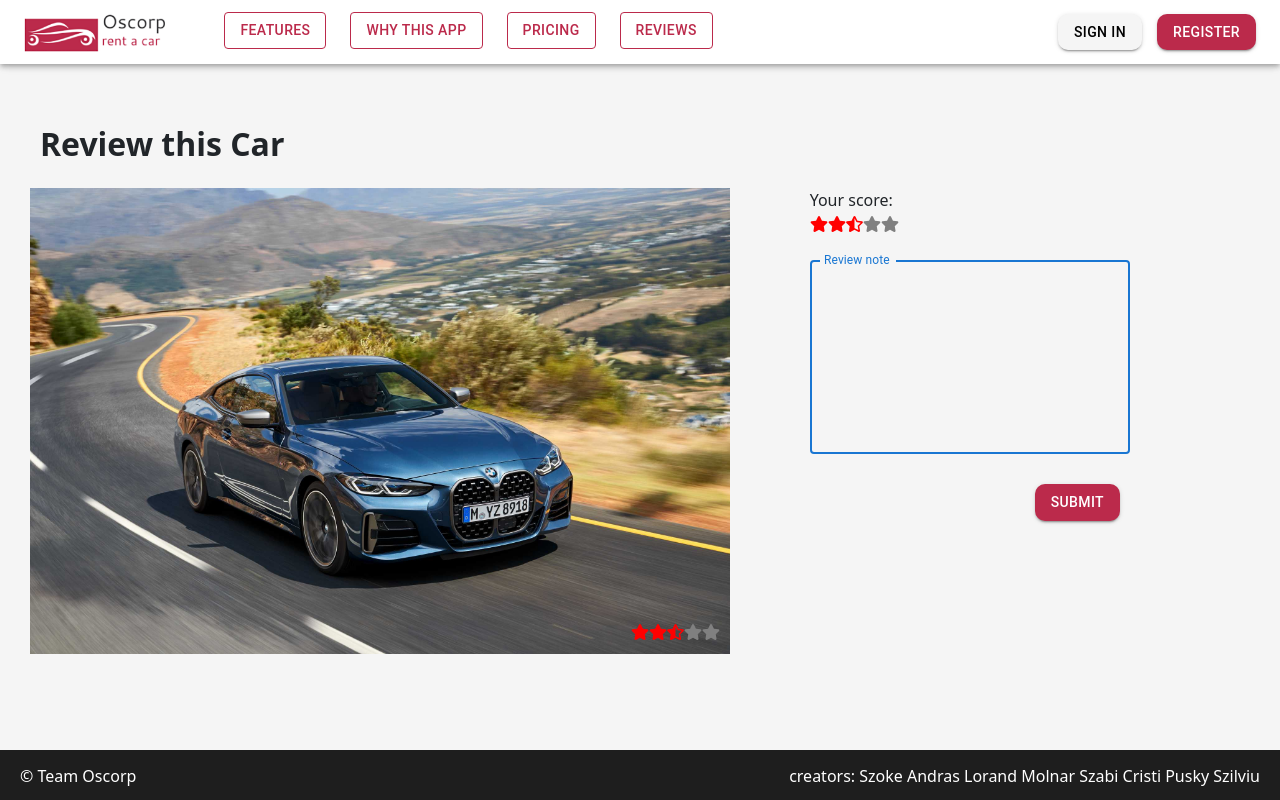
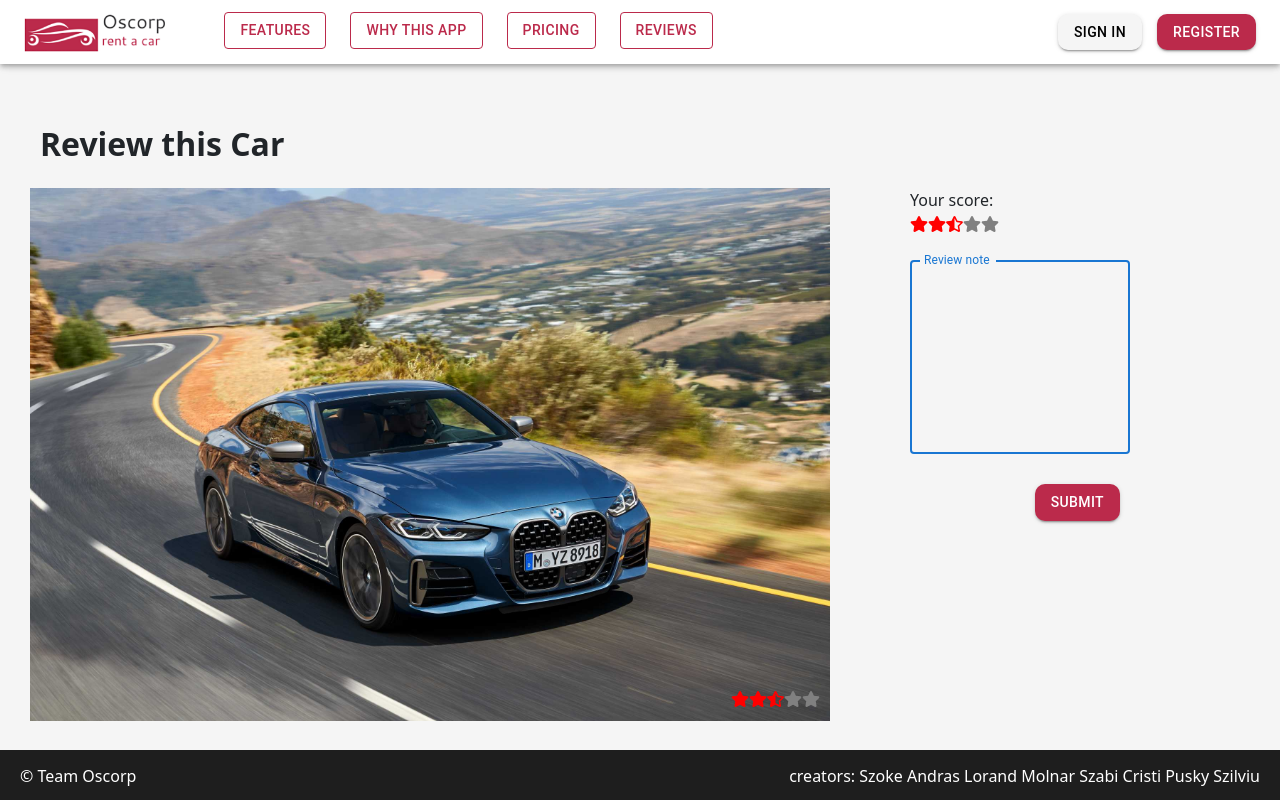
Before and after one commit to ISilviu/Hackathon-Oscorp, a React (Create React App) app: page /reviews in a window 1280 px wide. Built offline with nearby package versions, Linux system fonts and the light colour scheme; what apollo-link-rest would draw is missing.

Commit message:
- fixed footer position

```diff
--- a/src/app/pages/account-page/AccountPage.css
+++ b/src/app/pages/account-page/AccountPage.css
@@ -4,7 +4,7 @@
 
 .Content {
   display: grid;
-  grid-template-columns: auto auto;
+  grid-template-columns: 0.5fr 1fr;
 }
 
 .userSettings {
--- a/src/app/pages/reviews-page/ReviewsPage.css
+++ b/src/app/pages/reviews-page/ReviewsPage.css
@@ -1,6 +1,6 @@
 .ImageContainer {
   position: relative;
-  width: 100%;
+  width: 100vh;
 }
 
 .Head {
--- a/src/app/pages/reviews-page/ReviewsPage.js
+++ b/src/app/pages/reviews-page/ReviewsPage.js
@@ -26,7 +26,7 @@ const ReviewsPage = () => {
                         </Button> */}
                         <img src="images/placeholder.jpg"
                             alt="car being reviewed"
-                            style={{ width: '100%', height: '100%' }}
+                            style={{ width: '100%', height: '100%', maxWidth: "100vh" }}
                         />
                         <ReviewStars absolute={true} score={2.65} />
                         {/* <Button>
```
